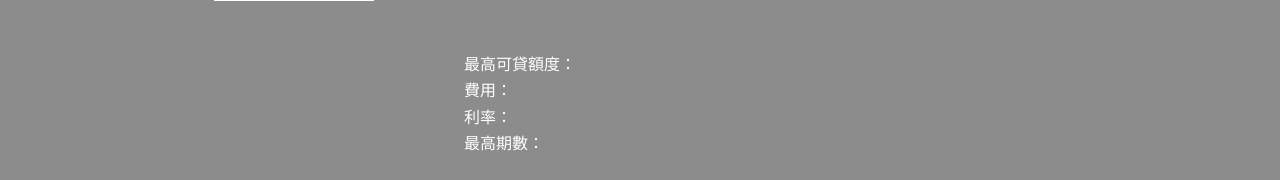
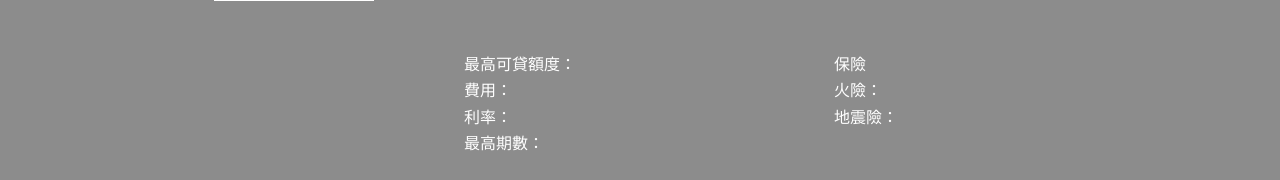
Before and after one commit to apple11361/fintech_Ucan, a plain HTML site: page Front_end/house/0.html in a window 1280 px wide. Shown: the part 763-943 px from the top of the page. Drawn offline with Linux system fonts and the light colour scheme; no server answers.

Commit message:
0.html done

```diff
--- a/Front_end/assets/css/house.css
+++ b/Front_end/assets/css/house.css
@@ -2636,6 +2636,12 @@
 			left: 400px;
 		}
 
+		#result_list .insurance{
+			position: absolute;
+			top: 700px;
+			left: 770px;
+		}
+
 			#result_list .detail ul{
 				text-align: left;
 			}
@@ -2645,6 +2651,10 @@
 			}
 
 			#result_list .loan_score ul{
+				text-align: left;
+			}
+
+			#result_list .insurance ul{
 				text-align: left;
 			}
 
--- a/Front_end/house/0.html
+++ b/Front_end/house/0.html
@@ -107,6 +107,14 @@
 							<li><span>最高期數：<span id="max_loan_period"></span></span></li>
 						</ul>
 					</div>
+					<div class="insurance">
+						<ul>
+							<li><span>保險</span></li>
+							<li><span>火險：</span></li>
+							<li><span>地震險：</span></li>
+
+						</ul>
+					</div>
 				</div>
 			</div>
 		</section>
```
